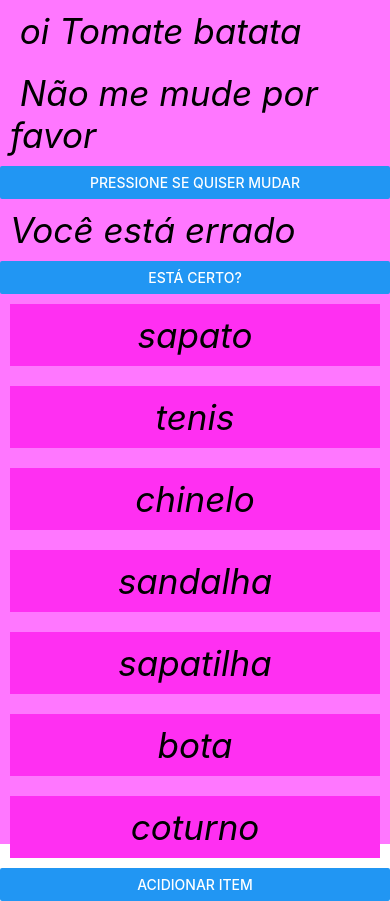
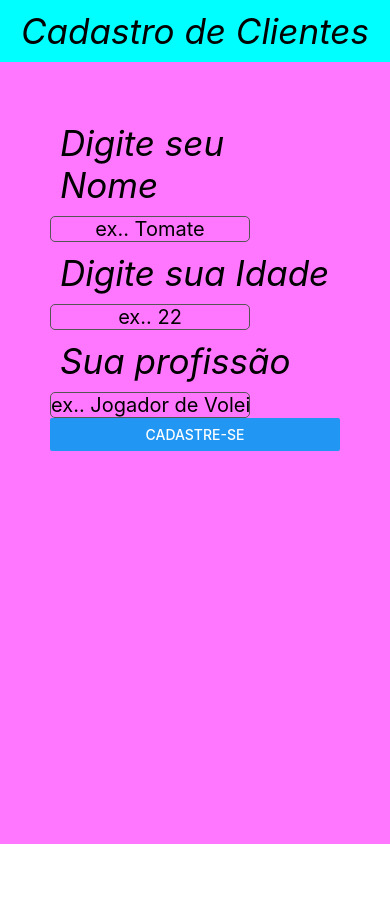
Before and after one commit to JulioVianaDev/Aulas-React-Native, a React Native app: screen / in a window 390 px wide. After the commit the page ends 844 px from the top, so only its background shows below. Built offline with nearby package versions, Linux system fonts and the light colour scheme.

Commit message:
criando um campo de cadastro

```diff
--- a/App.js
+++ b/App.js
@@ -1,50 +1,70 @@
 import { StatusBar } from 'expo-status-bar';
-import { StyleSheet, Text, View,Button, Linking,Image, TextInputBase } from 'react-native';
-import {styles,textos,button,} from './estilos/estilos'
+import { StyleSheet, Text, View,Button, Linking,Image, TextInput } from 'react-native';
+import {styles,textos,button,input,campoCadastro} from './estilos/estilos'
 import { useState } from 'react';
 export default function App() {
-  const usuario = 'Tomate batata'
-  const [estado,setEstado] = useState('Não me mude por favor')
-  const [verdadeiro,setVerdadeiro] = useState(false)
-  const [Items,setItems] = useState([
-    {key: 1, item: 'sapato'},
-    {key: 2, item: 'tenis'},
-    {key: 3, item: 'chinelo'},
-    {key: 4, item: 'sandalha'},
-    {key: 5, item: 'sapatilha'},
-    {key: 6, item: 'bota'},
-    {key: 7, item: 'coturno'},
-  ])
-
-  const Clicado=()=>{
-    setItems([...Items, {key: 8, item: 'Sapato da cinderela'}])
+  const [name,setName]= useState('')
+  const [idade,setIdade] = useState(0)
+  const [profissao,setProfissao] = useState('')
+  const [show,setShow] = useState(false)
+  const Clicado = ()=>{
+    setShow(true)
+  }
+  const ClicadoCancelar = ()=>{
+    setShow(false)
   }
   return (
     <View style={styles.body}>
-      <Text style={textos.description}> oi {usuario}</Text>
-      <Text style={textos.description}> {estado}</Text>
-      <Button style={button.button}
-              onPress={()=>setEstado('Já mudei o resultado')}
-              title='Pressione se quiser mudar'
-      />
-      <Text style={textos.description}>{verdadeiro ? 'Sim voce está certo' : 'Você está errado' }</Text>
-    <Button style={button.button}
-            onPress={()=>setVerdadeiro(true)}
-            title='está certo?'
-    />
-          {
-            Items.map((objeto)=>{
-              return(
-                <View style={styles.item} key={objeto.key}>
-                  <Text style={textos.description}>{objeto.item}</Text>
-                </View>
-              )
-            })
-          }
-          <Button style={button.button}
-                  onPress={()=>Clicado()}
-                  title='acidionar item'
-          />
+      <View style={styles.view1}>
+        <Text style={textos.description}>Cadastro de Clientes</Text>
+      </View>
+      <View style={campoCadastro.global}>
+        <Text style={textos.description}>
+          Digite seu Nome
+        </Text>
+        <TextInput
+          placeholder='ex.. Tomate'
+          style={input.input}
+          onChangeText={(value)=>setName(value)}
+        />
+        <Text style={textos.description} >
+            Digite sua Idade
+        </Text>
+        <TextInput
+          placeholder='ex.. 22'
+          style={input.input}
+          onChangeText={(value)=>setIdade(value)}
+        />
+        <Text style={textos.description} >
+          Sua profissão
+        </Text>
+        <TextInput
+          placeholder='ex.. Jogador de Volei'
+          style={input.input}
+          onChangeText={(value)=>setProfissao(value)}
+        />
+        <Button
+          title='Cadastre-se'
+          onPress={()=>Clicado()}
+          style={button.button}
+        />
+      </View>
+      <View>
+        {
+          show  ?
+          <View style={campoCadastro.resultado}>
+            <Text style={textos.description} >Seu nome: {name} </Text>
+            <Text style={textos.description} >Sua idade {idade}</Text>
+            <Text style={textos.description} >Sua profissão {profissao}</Text>
+
+            <Button
+              title='Cancel'
+              onPress={()=>ClicadoCancelar()}
+              style={button.button}
+            />
+          </View> : <View></View>
+        }
+      </View>
     </View>
   );
 }
--- a/estilos/estilos.js
+++ b/estilos/estilos.js
@@ -8,44 +8,7 @@ export const styles = StyleSheet.create({
     justifyContent: 'flex-start',
   },
   view1: {
-    flex: 1,
     backgroundColor: '#00ffff',
-    alignItems: 'center',
-    justifyContent: 'center',
-  },
-  view2: {
-    flex: 2,
-    backgroundColor: '#ff00ff',
-    alignItems: 'center',
-    justifyContent: 'center',
-  },
-  view3: {
-    flex: 3,
-    backgroundColor: '#ffff00',
-    alignItems: 'center',
-    justifyContent: 'center',
-  },
-  view4: {
-    flex: 1,
-    backgroundColor: '#ff0000',
-    alignItems: 'center',
-    justifyContent: 'center',
-  },
-  view5: {
-    flex: 1,
-    backgroundColor: '#0fff0f',
-    alignItems: 'center',
-    justifyContent: 'center',
-  },
-  view6: {
-    flex: 1,
-    backgroundColor: '#ffffff',
-    alignItems: 'center',
-    justifyContent: 'center',
-  },
-  view7: {
-    flex: 1,
-    backgroundColor: '#0000ff',
     alignItems: 'center',
     justifyContent: 'center',
   },
@@ -57,21 +20,6 @@ export const styles = StyleSheet.create({
   }
 });
 
-export const linhas = StyleSheet.create({
-  linha: {
-    flexDirection: 'row',
-    backgroundColor: '#ffffff',
-    alignItems: 'stretch',
-    justifyContent: 'center',
-  },
-  superlinha: {
-    flex: 1,
-    flexDirection: 'row',
-    backgroundColor: '#ffffff',
-    alignItems: 'stretch',
-    justifyContent: 'center',
-  },
-})
 export const textos = StyleSheet.create({
   description: {
     color:'#000000',
@@ -84,5 +32,29 @@ export const button = StyleSheet.create({
   button:{
     width: 50,
     height: 50,
+    margin: 10
   }
 })
+
+export const input = StyleSheet.create({
+  input:{
+    width: 200,
+    borderWidth:1,
+    borderColor: '#555',
+    borderRadius:5,
+    textAlign: 'center',
+    fontSize: 20,
+  }
+})
+
+export const campoCadastro = StyleSheet.create({
+  global:{
+    margin:50
+  },
+  resultado:{
+    backgroundColor: '#f22f',
+    margin: 15,
+    alignItems: 'center',
+    justifyContent: 'center',
+  }
+})
```
